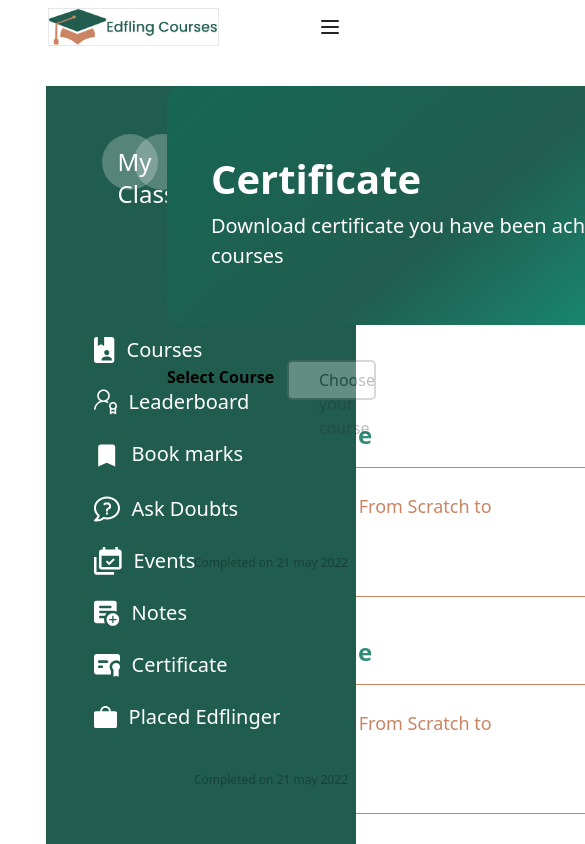
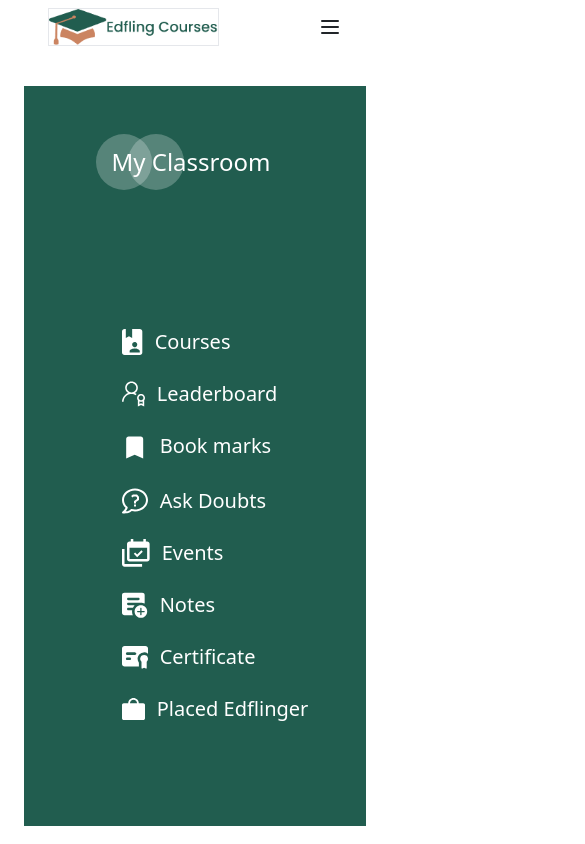
Before and after one commit to roxy1223/Course-Student, a React (Create React App) app: page /page68 in a window 390 px wide. Shown: the top 844 px of the page, 585 px wide, since content can reach past the window. Built offline with nearby package versions, Linux system fonts and the light colour scheme.

Commit message:
responsiveness added

```diff
--- a/src/Components/CertificateBanner.jsx
+++ b/src/Components/CertificateBanner.jsx
@@ -10,11 +10,11 @@
   return (
     <>
       {/* Certificate Banner */}
-      <div className="w-[1178px] h-[239px] box-border ml-[35px] gradient relative ">
-        <span className="Certificatefont mt-[68px] ml-[44px] absolute">
+      <div className="w-[full] h-[239px] box-border md:ml-[35px] gradient relative ">
+        <span className="Certificatefont mt-[68px] ml-[34px] md:ml-[44px] absolute">
           Certificate
         </span>
-        <span className=" CertificateSubtitle mt-[125px] ml-[44px] absolute">
+        <span className=" CertificateSubtitle mt-[125px] ml-[34px] md:ml-[44px] absolute">
           Download certificate you have been achieved from previous <br />
           courses
         </span>
@@ -22,17 +22,21 @@
           src={undrawCertificate}
           width={156}
           height={188}
-          className="absolute mt-[50px] ml-[867px] mr-[87px]"
+          className="absolute mt-[50px] ml-[867px] mr-[87px] hidden"
         ></img>
       </div>
 
       {/* select Course */}
       <div className="flex">
-        <span className="selectCoursefont mt-[39px] ml-[35px] absolute">
+        <span className="selectCoursefont mt-[39px] md:ml-[35px] absolute">
           Select Course
         </span>
         <div className="w-[395px] h-[40px] ml-[155px]  mt-[35px] dropdownfont ">
-          <span className="ml-[30px] mt-[6px] mr-[205px] absolute">
+          <span
+            className="ml-[30px] mt-[6px] mr-[150
+
+          px] absolute"
+          >
             Choose your course
           </span>
           <img
@@ -45,14 +49,14 @@
       </div>
 
       {/* Courses */}
-      <div className="inline-flex flex-col items-center gap-[30px]">
-        <div className="flex flex-col items-start gap-[12px] ml-[35px] mt-[10px]">
+      <div className="md:inline-flex flex-col items-center gap-[30px]">
+        <div className="flex flex-col items-start gap-[12px] md:ml-[35px] mt-[10px]">
           <div className="flex mt-[10px]">
             <img src={award} width={35} height={35}></img>
-            <span className="Coursefont ml-[13px]">Course name</span>
+            <span className="Coursefont md:ml-[13px]">Course name</span>
           </div>
 
-          <div className=" courseContainer flex w-[1178px]  items-start py-[23px] px-[26px]  ">
+          <div className=" courseContainer flex w-full md:w-[1178px]  items-start py-[23px] px-[26px]  ">
             <div className="flex items-center gap-[630px]">
               <div className="flex flex-col items-start gap-[2px]">
                 <span className="courseSubFont">
@@ -60,7 +64,7 @@
                 </span>
                 <span className="courseDate">Completed on 21 may 2022</span>
               </div>
-              <img src={courseAction}></img>
+              <img className="hidden md:block" src={courseAction}></img>
             </div>
           </div>
         </div>
@@ -69,7 +73,7 @@
         <CourseCollection />
         <CourseCollection />
         <CourseCollection />
-        <div className="flex items-start gap-[6.42px] py-[9.63px] px-[84.103px] rounded-[9.63px] bg-[#215D4F]">
+        <div className="flex mt-[20px] md:mt-0 items-center justify-center  md:items-start gap-[6.42px] py-[9.63px] px-[84.103px] rounded-[9.63px] bg-[#215D4F]">
           <button className="viewMoreFont">View more</button>
         </div>
       </div>
--- a/src/Components/ContactUs.jsx
+++ b/src/Components/ContactUs.jsx
@@ -88,8 +88,12 @@
             <div className="w-[350px] h-[76px] relative">
               <span className="formName absolute">Your Name</span>
               <span className="w-[350px] h-[47px] mt-[29px] rounded-[10px] border-[1px] border-solid border-[#45776b80] absolute">
-                <span className="nameplaceholder mt-[13px] ml-[32px] mr-[144px] absolute">
-                  Enter your email address
+                <span className="messagePlaceholder mt-[13px] ml-[32px] mr-[144px] absolute">
+                  <input
+                    type="text"
+                    placeholder="Enter your email address"
+                    className="bg-[#F9F9FB]"
+                  ></input>
                 </span>
               </span>
             </div>
@@ -98,8 +102,12 @@
             <div className="w-[350px] h-[76px] relative">
               <span className="formName absolute">Your Email Address</span>
               <span className="w-[350px] h-[47px] mt-[29px] rounded-[10px] border-[1px] border-solid border-[#45776b80] absolute">
-                <span className="nameplaceholder mt-[13px] ml-[32px] mr-[144px] absolute">
-                  Enter your email address
+                <span className="messagePlaceholder mt-[13px] ml-[32px] mr-[144px] absolute">
+                  <input
+                    type="text"
+                    placeholder="Enter your email address"
+                    className="bg-[#F9F9FB]"
+                  ></input>
                 </span>
               </span>
             </div>
@@ -109,7 +117,11 @@
               <span className="formName absolute">Message</span>
               <span className="w-[350px] h-[181px] mt-[25px] flex items-start gap-[10px] rounded-[10px] border-[1px] border-solid border-[#45776b80] opacity-[0.5] absolute py-[13px] px-[32px]">
                 <span className="messagePlaceholder  absolute">
-                  write your message
+                  <input
+                    type="text"
+                    placeholder="write your message"
+                    className="bg-[#F9F9FB]"
+                  ></input>
                 </span>
               </span>
             </div>
--- a/src/Components/SidebarCourses.jsx
+++ b/src/Components/SidebarCourses.jsx
@@ -15,10 +15,11 @@
 const SideBarCourse = () => {
   return (
     <>
-      <aside
-        className="w-[310px] h-[1500px] relative"
+      <div
+        className="w-full h-[740px] md:h-[1500px] relative flex flex-col  items-center md:items-stretch overflow-hidden"
         style={{ background: "#215D4F" }}
       >
+        {/* sidebar heading */}
         <div className="flex pt-5 ml-[40px]">
           <img
             src={Ellipse}
@@ -35,6 +36,7 @@
           </h1>
         </div>
 
+        {/* list contents */}
         <ul className="pl-10 py-4 mt h-[486px] mt-[90px]">
           <li className="flex mx-2 my-4 ">
             <img src={ContactCard} alt="Courses" />
@@ -85,19 +87,23 @@
             </h3>
           </li>
         </ul>
-        <div className="bottom-0 absolute">
+
+        {/* bottom image */}
+        <div className="hidden md:block w-[600px] bottom-0 absolute">
           <img
             src={SideBarBottom1}
-            className="relative -bottom-48"
+            className="relative -bottom-[14rem]"
             alt="design"
+            width={328.2}
           />
           <img
             src={SideBarBottom2}
             className="relative bottom-0"
             alt="design2"
+            width={328.2}
           />
         </div>
-      </aside>
+      </div>
     </>
   );
 };
--- a/src/Components/courseCollection.jsx
+++ b/src/Components/courseCollection.jsx
@@ -4,14 +4,15 @@
 
 function courseCollection() {
   return (
-    <div className="inline-flex flex-col items-center gap-[30px]">
-      <div className="flex flex-col items-start gap-[12px] ml-[35px]">
+    <div className="md:inline-flex flex-col items-center gap-[30px]">
+      <div className="flex flex-col items-start gap-[12px] md:ml-[35px]">
+        {/* Image with headline */}
         <div className="flex mt-[10px]">
           <img src={trophy} width={35} height={35}></img>
           <span className="Coursefont ml-[13px]">Course name</span>
         </div>
 
-        <div className=" courseContainer flex w-[1178px]  items-start py-[23px] px-[26px]  ">
+        <div className=" courseContainer flex w-full md:w-[1178px]  items-start py-[23px] px-[26px]  ">
           <div className="flex items-center gap-[630px]">
             <div className="flex flex-col items-start gap-[2px]">
               <span className="courseSubFont">
@@ -19,7 +20,7 @@
               </span>
               <span className="courseDate">Completed on 21 may 2022</span>
             </div>
-            <img src={courseAction}></img>
+            <img className="hidden md:block" src={courseAction}></img>
           </div>
         </div>
       </div>
--- a/src/Pages/Page1.jsx
+++ b/src/Pages/Page1.jsx
@@ -1,22 +1,15 @@
 import React from "react";
 import SideBarCourse from "../Components/SidebarCourses";
-import Navbar from "../Components/Navbar";
-import PageEnd from "../Components/PageEnd";
+
 import EventBanner from "../Components/EventBanner";
 import ContactUs from "../Components/ContactUs";
 
 const Page1 = () => {
   return (
     <>
-      <header>
-        <Navbar />
-      </header>
       <main className="mt-[80px] ml-[74px] mr-[66px] mb-[40px] flex h-auto justify-center ">
         <ContactUs />
       </main>
-      <footer>
-        <PageEnd />
-      </footer>
     </>
   );
 };
--- a/src/Pages/Page68.jsx
+++ b/src/Pages/Page68.jsx
@@ -1,17 +1,15 @@
 import React from "react";
 import SideBarCourse from "../Components/SidebarCourses";
-import Navbar from "../Components/Navbar";
-import PageEnd from "../Components/PageEnd";
 import CertificateBanner from "../Components/CertificateBanner";
 
 const Page68 = () => {
   return (
     <>
-      <main className="ml-16 my-8 flex h-auto justify-center">
-        <div className="w-1/6 h-auto">
+      <main className="mx-4 my-8 md:ml-16 md:mr-16 flex flex-col md:flex-row justify-center">
+        <div className="w-full md:w-1/5 h-auto mb-8 md:mb-0 md:h-[1500px]">
           <SideBarCourse />
         </div>
-        <div className="w-9/12 mx-8 h-auto">
+        <div className="w-full md:w-9/12 mx-2 h-auto">
           <CertificateBanner />
         </div>
       </main>
--- a/src/Pages/Page69.jsx
+++ b/src/Pages/Page69.jsx
@@ -8,10 +8,10 @@
   return (
     <>
       <main className="ml-16 my-8 flex h-auto justify-center">
-        <div className="w-1/6 h-auto">
+        <div className="hidden md:block w-1/6 h-auto">
           <SideBarCourse />
         </div>
-        <div className="w-9/12 mx-8 h-auto">
+        <div className=" w-full md:w-9/12 mx-0 md:mx-8 h-auto">
           <EventBanner />
         </div>
       </main>
--- a/tailwind.config.js
+++ b/tailwind.config.js
@@ -1,37 +1,35 @@
-
 /** @type {import('tailwindcss').Config} */
 module.exports = {
-  content: ['./src/**/*.{js,jsx,ts,tsx}'],
-   theme: {
+  content: ["./src/**/*.{js,jsx,ts,tsx}"],
+  theme: {
     extend: {
+      screens: {
+        md: "768px",
+      },
       colors: {
         "raw-sienna": "#CB8461",
         "slate-green": "#215D4F",
         "light-grey": "#969696",
-        "edfling-green": "#45776B"
+        "edfling-green": "#45776B",
       },
 
       minHeight: {
-        '0': '0',
-        '1250': '1250px',
-        '1000' : '1000px',
-        '1600': '1600px',
-        '2200': '2200px',
-        '830' : '830px',
-        '600' : '600px',
-
+        0: "0",
+        1250: "1250px",
+        1000: "1000px",
+        1600: "1600px",
+        2200: "2200px",
+        830: "830px",
+        600: "600px",
       },
 
-      spacing:{
-        '1000' : '1000px',
-        '2200' : '2200px',
-        '2400' : '2400px',
-        '2700' : '2700px',
+      spacing: {
+        1000: "1000px",
+        2200: "2200px",
+        2400: "2400px",
+        2700: "2700px",
       },
-
     },
   },
-  plugins: [
-    require('@tailwindcss/line-clamp'),
-  ],
-}
+  plugins: [require("@tailwindcss/line-clamp")],
+};
```
Also changed, not shown: src/Components/EventBanner.jsx (+7 -7 lines), src/Components/SideBar.jsx (+66 -132 lines).
